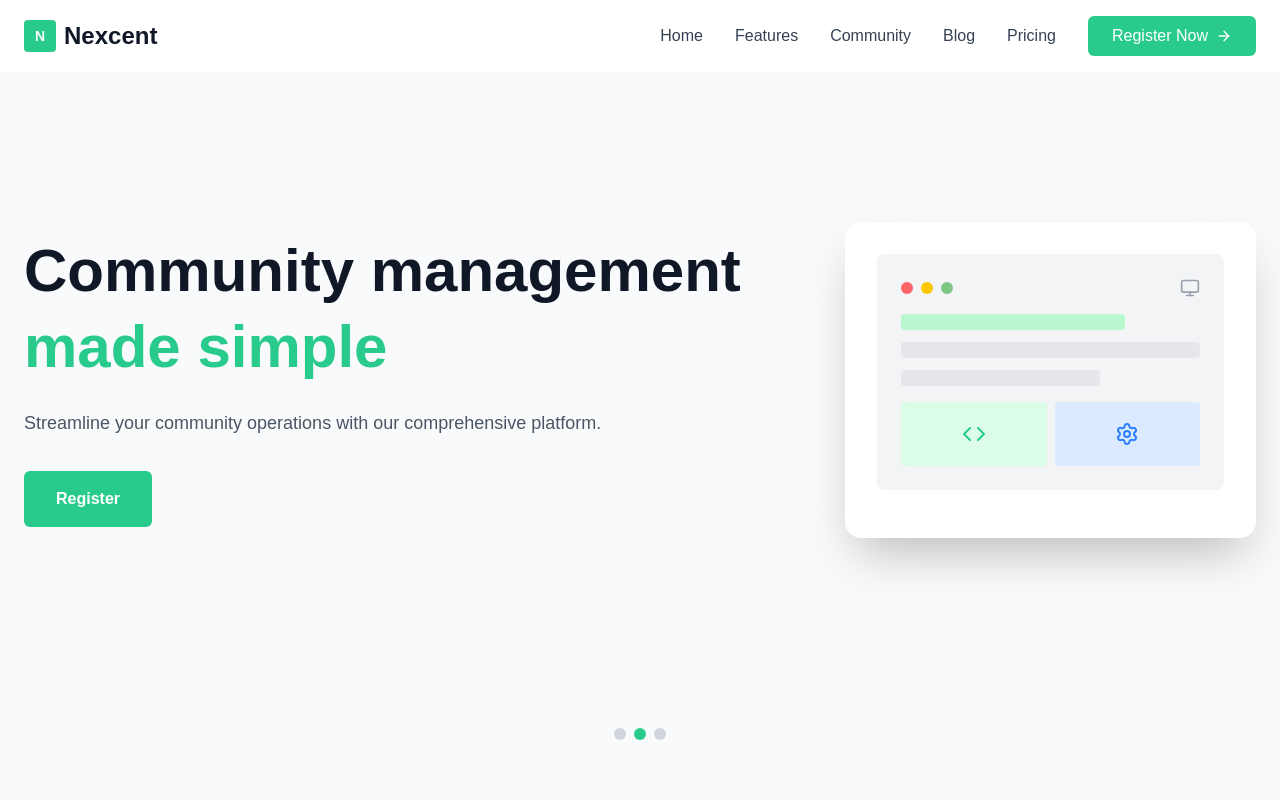
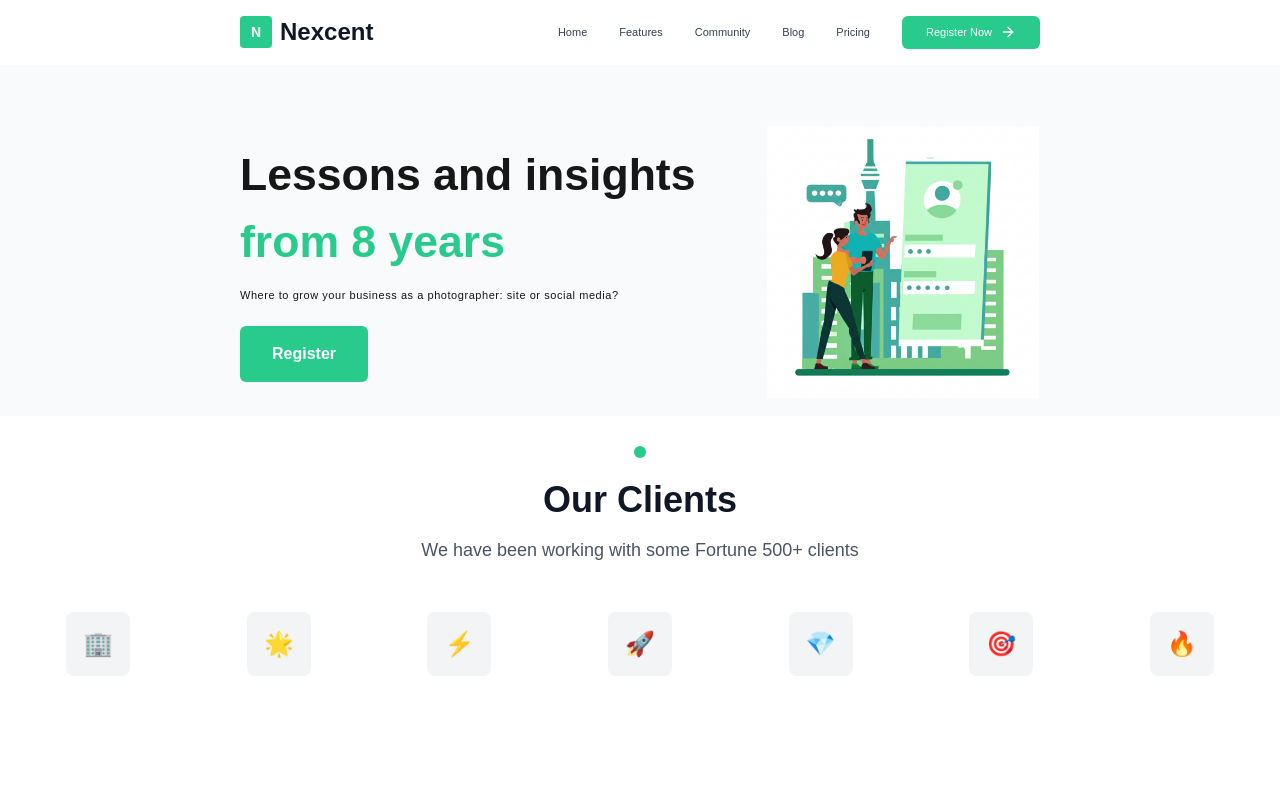
Before and after one commit to chappy-666/figma-minimal-clone, a Next.js app in the folder src/: page / in a window 1280 px wide. Shown: the top 800 px of the page. Built offline with nearby package versions, Linux system fonts and the light colour scheme.

Commit message:
Adjust layout of initial section

```diff
--- a/src/app/globals.css
+++ b/src/app/globals.css
@@ -16,6 +16,8 @@
 
   --color-neutral-grey: #717171;
   --color-netural-silver:#F5F7FA;
+
+  --width-content: 1000px;
 }
 
 body {
--- a/src/app/page.tsx
+++ b/src/app/page.tsx
@@ -8,9 +8,6 @@ import {
   Users,
   Building2,
   UserCheck,
-  Monitor,
-  Code,
-  Settings,
   CalendarDays,
   CreditCard,
 } from "lucide-react";
@@ -27,20 +24,6 @@ export default function Home() {
       description:
         "Where to grow your business as a photographer: site or social media?",
       image: "💻",
-    },
-    {
-      title: "Community management",
-      subtitle: "made simple",
-      description:
-        "Streamline your community operations with our comprehensive platform.",
-      image: "👥",
-    },
-    {
-      title: "Grow your network",
-      subtitle: "effortlessly",
-      description:
-        "Connect with like-minded professionals and expand your reach.",
-      image: "🌱",
     },
   ];
 
@@ -75,7 +58,7 @@ export default function Home() {
           scrollY > 50 ? "bg-white shadow-lg" : "bg-white/95 backdrop-blur-sm"
         }`}
       >
-        <div className="mx-auto px-6 py-4 max-w-7xl">
+        <div className="mx-auto px-[100px] py-4 w-[1000px]">
           <div className="flex justify-between items-center">
             {/* Logo */}
             <div className="flex items-center space-x-2">
@@ -86,7 +69,7 @@ export default function Home() {
             </div>
 
             {/* Desktop Menu */}
-            <div className="hidden md:flex items-center space-x-8">
+            <div className="hidden md:flex items-center space-x-8 text-[11px]">
               <a
                 href="#home"
                 className="font-medium text-gray-700 hover:text-mini-500 transition-colors"
@@ -176,53 +159,36 @@ export default function Home() {
       </nav>
 
       {/* Hero Section with Slider */}
-      <section id="home" className="bg-gray-50 pt-20 pb-16">
-        <div className="mx-auto px-6 max-w-7xl">
-          <div className="flex lg:flex-row flex-col items-center min-h-[600px]">
+      <section id="home" className="bg-gray-50 py-[126px] h-[416px]">
+        <div className="mx-auto px-[100px] w-[1000px]">
+          <div className="flex flex-row items-center">
             {/* Left Content */}
-            <div className="mb-12 lg:mb-0 lg:pr-12 lg:w-2/3">
-              <h1 className="mb-6 font-semibold text-gray-900 text-2xl md:text-4xl lg:text-6xl leading-snug md:leading-[76px]">
+            <div className="lw-[457px]">
+              <h1 className="font-semibold text-[44.55px]">
                 {slides[currentSlide].title}
                 <span className="block text-mini-500">
                   {slides[currentSlide].subtitle}
                 </span>
               </h1>
-              <p className="mb-8 text-gray-600 text-base md:text-lg leading-relaxed">
+              <p className="mt-[11px] text-[11px] leading-[16.7px] tracking-wider">
                 {slides[currentSlide].description}
               </p>
-              <button className="bg-mini-500 hover:bg-mini-600 hover:shadow-lg px-6 md:px-8 py-3 md:py-4 rounded-md font-semibold text-white text-sm md:text-base hover:scale-105 transition-all duration-300">
+              <button className="bg-mini-500 hover:bg-mini-600 hover:shadow-lg mt-[22px] px-6 md:px-8 py-3 md:py-4 rounded-md font-semibold text-white text-sm md:text-base hover:scale-105 transition-all duration-300">
                 Register
               </button>
             </div>
 
             {/* Right Illustration */}
-            <div className="relative lg:w-1/3">
-              <div className="relative bg-white shadow-2xl mx-auto p-8 rounded-2xl max-w-md">
-                {/* Monitor/Dashboard Illustration */}
-                <div className="bg-gray-100 mb-4 p-6 rounded-lg">
-                  <div className="flex justify-between items-center mb-4">
-                    <div className="flex space-x-2">
-                      <div className="bg-red-400 rounded-full w-3 h-3"></div>
-                      <div className="bg-yellow-400 rounded-full w-3 h-3"></div>
-                      <div className="bg-mini-400 rounded-full w-3 h-3"></div>
-                    </div>
-                    <Monitor className="text-gray-400" size={20} />
-                  </div>
-                  <div className="space-y-3">
-                    <div className="bg-green-200 rounded w-3/4 h-4"></div>
-                    <div className="bg-gray-200 rounded w-full h-4"></div>
-                    <div className="bg-gray-200 rounded w-2/3 h-4"></div>
-                    <div className="gap-2 grid grid-cols-2 mt-4">
-                      <div className="flex justify-center items-center bg-green-100 rounded h-16">
-                        <Code className="text-mini-500" size={24} />
-                      </div>
-                      <div className="flex justify-center items-center bg-blue-100 rounded h-16">
-                        <Settings className="text-blue-500" size={24} />
-                      </div>
-                    </div>
-                  </div>
-                </div>
-              </div>
+            <div className="relative ml-[72px]">
+              <Image
+                src="/ui_ux_conversation.png"
+                alt="Pixelgrade Story"
+                width={260}
+                height={0}
+                className="w-[272px] h-auto"
+                style={{ height: "auto" }}
+                priority
+              />
             </div>
           </div>
 
```
